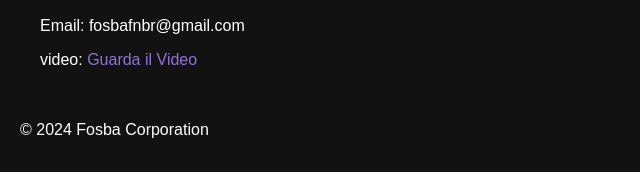
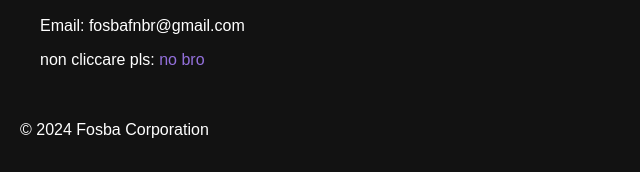
Before and after one commit to Fosba/portfolio, a plain HTML site: page index.html in a window 1280 px wide. Shown: the part 1246-1418 px from the top of the page, 0-640 px from the left. Drawn offline with Linux system fonts and the light colour scheme.

Commit message:
Update index.html

```diff
--- a/index.html
+++ b/index.html
@@ -135,7 +135,7 @@
     <section id="contact">
         <h2>Contatti</h2>
         <p>Email: fosbafnbr@gmail.com</p>
-        <p>video: <a class="special-link" href="video.html">Guarda il Video</a></p>
+        <p>non cliccare pls: <a class="special-link" href="video.html">no bro</a></p>
     </section>
 
     <footer>
```
